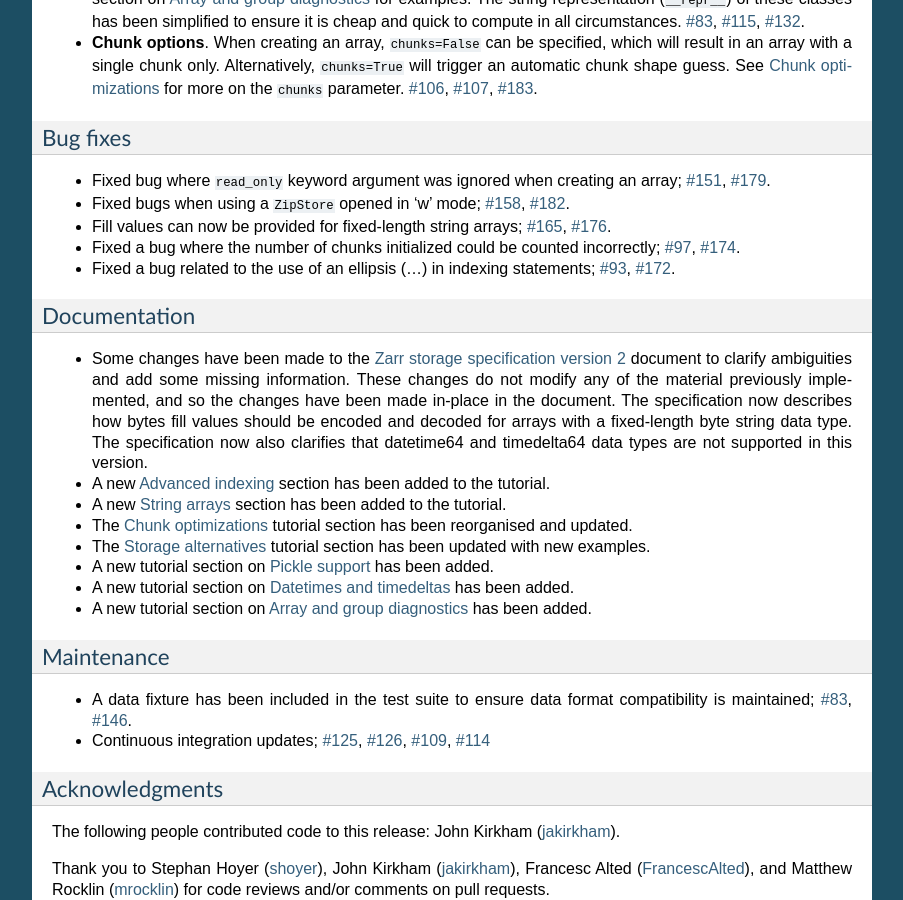
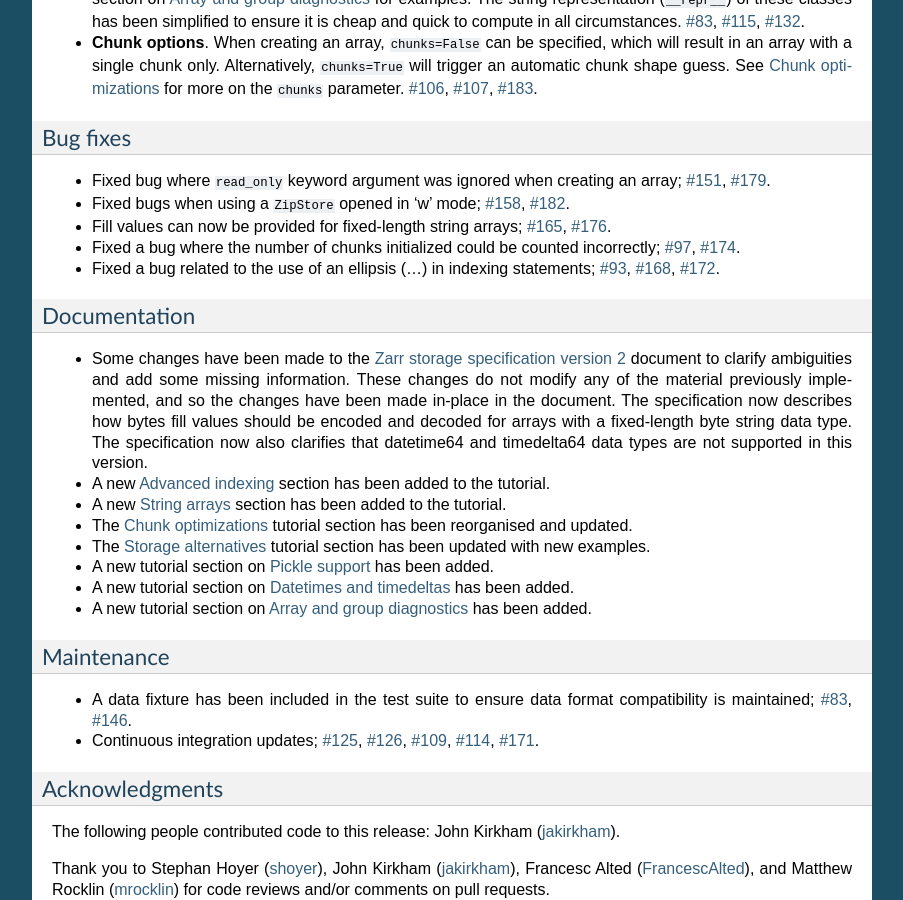
Before and after one commit to enthusiastdev121/zarr-python, a Sphinx documentation site: the page built from docs/release.rst, in a window 1280 px wide and 900 px high, scrolled down 1013 px. Shown: the whole window, without its empty margins (198-1101 px from the left). Built offline with Sphinx 7.4.7, drawn with Linux system fonts in a browser that asks for light colours; the version number could not be read and is left out.

Commit message:
more release notes

```diff
--- a/docs/release.rst
+++ b/docs/release.rst
@@ -98,7 +98,7 @@ Bug fixes
   incorrectly; :issue:`97`, :issue:`174`.
 
 * Fixed a bug related to the use of an ellipsis (...) in indexing statements;
-  :issue:`93`, :issue:`172`.
+  :issue:`93`, :issue:`168`, :issue:`172`.
 
 Documentation
 ~~~~~~~~~~~~~
@@ -124,7 +124,7 @@ Maintenance
 * A data fixture has been included in the test suite to ensure data format
   compatibility is maintained; :issue:`83`, :issue:`146`.
 * Continuous integration updates; :issue:`125`, :issue:`126`, :issue:`109`,
-  :issue:`114`
+  :issue:`114`, :issue:`171`.
 
 Acknowledgments
 ~~~~~~~~~~~~~~~
```
